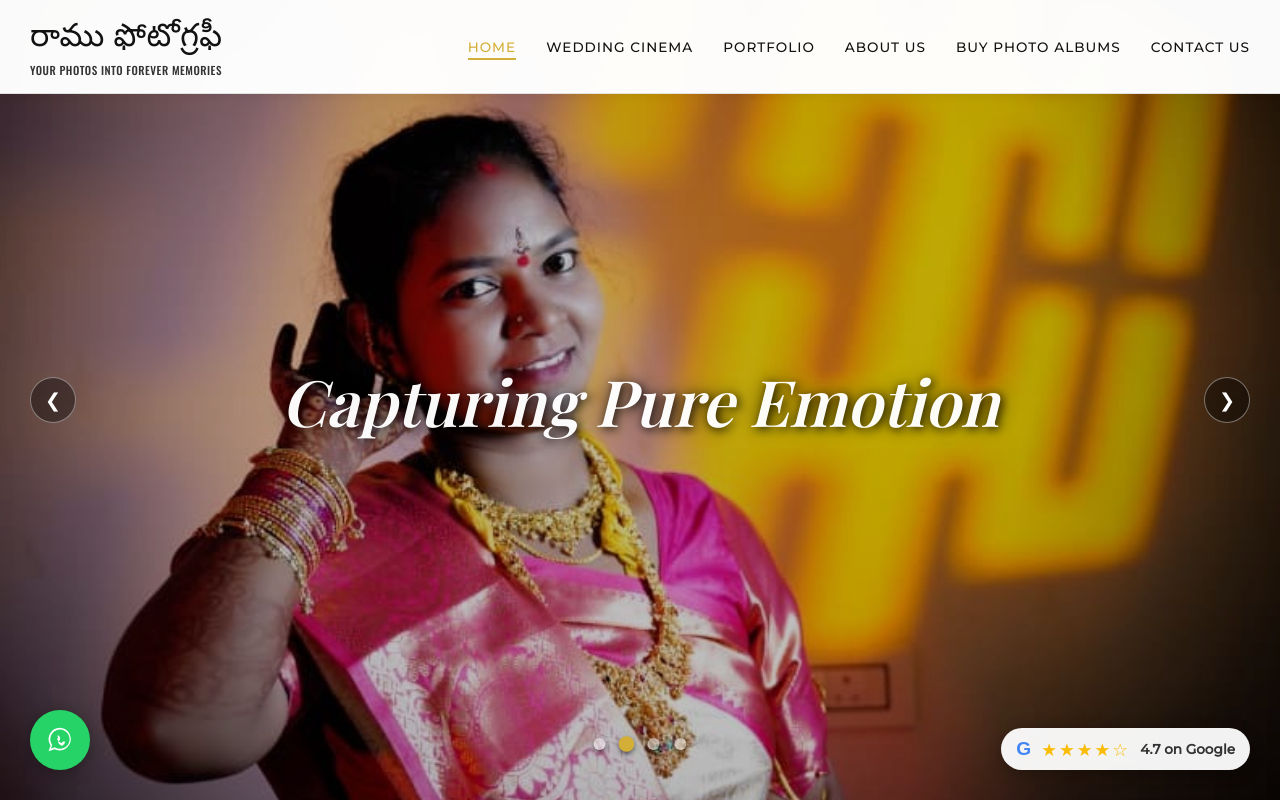
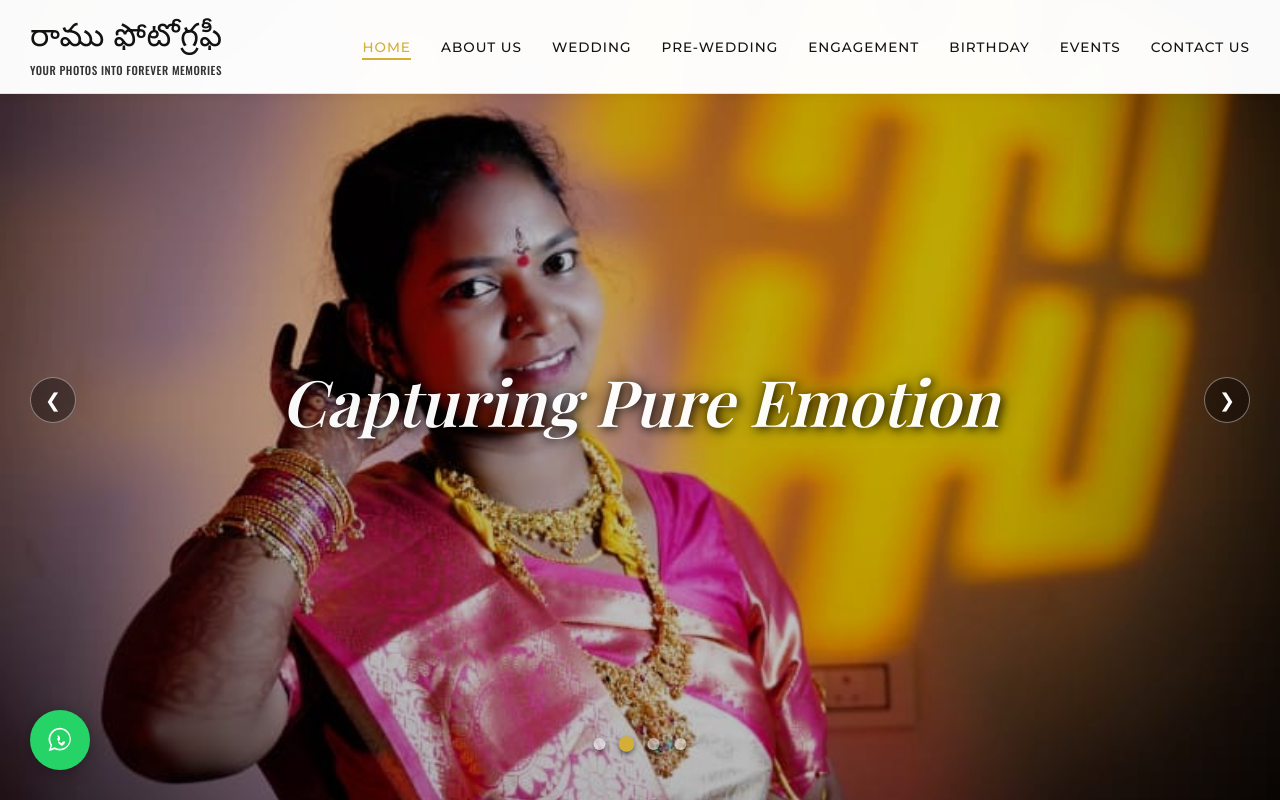
Before and after one commit to html-ramu/ramu-photography, a plain HTML site: page index.html in a window 1280 px wide. Drawn offline with nearby package versions, Linux system fonts and the light colour scheme; a web font is replaced by a local one.

Commit message:
Update navbar menu categories

```diff
--- a/index.html
+++ b/index.html
@@ -29,10 +29,12 @@
             <nav class="nav-menu" id="nav-menu">
                 <ul class="nav-list">
                     <li><a href="#" class="nav-link active">Home</a></li>
-                    <li><a href="#" class="nav-link">Wedding Cinema</a></li>
-                    <li><a href="#" class="nav-link">Portfolio</a></li>
                     <li><a href="#" class="nav-link">About Us</a></li>
-                    <li><a href="#" class="nav-link">Buy Photo Albums</a></li>
+                    <li><a href="#" class="nav-link">Wedding</a></li>
+                    <li><a href="#" class="nav-link">Pre-Wedding</a></li>
+                    <li><a href="#" class="nav-link">Engagement</a></li>
+                    <li><a href="#" class="nav-link">Birthday</a></li>
+                    <li><a href="#" class="nav-link">Events</a></li>
                     <li><a href="#" class="nav-link">Contact Us</a></li>
                 </ul>
             </nav>
@@ -91,14 +93,6 @@
         <svg viewBox="0 0 32 32" width="28" height="28" fill="white"><path d="M16 2a13 13 0 0 0-10.8 20.3l-2.2 6.5 6.7-2.1A13 13 0 1 0 16 2zm0 24a11 11 0 0 1-5.6-1.5l-.4-.2-4.2 1.3 1.3-4.1-.3-.4A11 11 0 1 1 16 26zm6-8.2c-.3-.2-2-.1-2.3-.1-.3 0-.4 0-.6.3l-1 1.2c-.2.2-.4.3-.7.1-.3-.2-1.4-.5-2.7-1.6-1-1-1.7-2.1-1.9-2.4-.2-.3 0-.4.1-.6l.5-.6c.2-.2.2-.4.3-.6.1-.2 0-.4-.1-.6-.2-.3-.8-2-.1-2.1.2 0 .5 0 .7 0 .2 0 .5.1.7.4.5.7 1.2 2 1.2 3.1s-.4 2.1-.8 2.6c-.4.4-.8.9-1.2 1.3-.2.2-.5.5-.3.8 1.4 2.3 3.1 3.2 4.2 3.7.3.1.6.1.8-.1l1.1-1.3c.2-.3.5-.4.8-.2z"/></svg>
     </a>
 
-    <div class="floating-google-review">
-        <div class="review-content">
-            <span class="google-g">G</span>
-            <div class="stars">&#9733;&#9733;&#9733;&#9733;&#9734;</div>
-            <span class="rating-text">4.7 on Google</span>
-        </div>
-    </div>
-
     <script src="script.js"></script>
 </body>
 </html>
```
